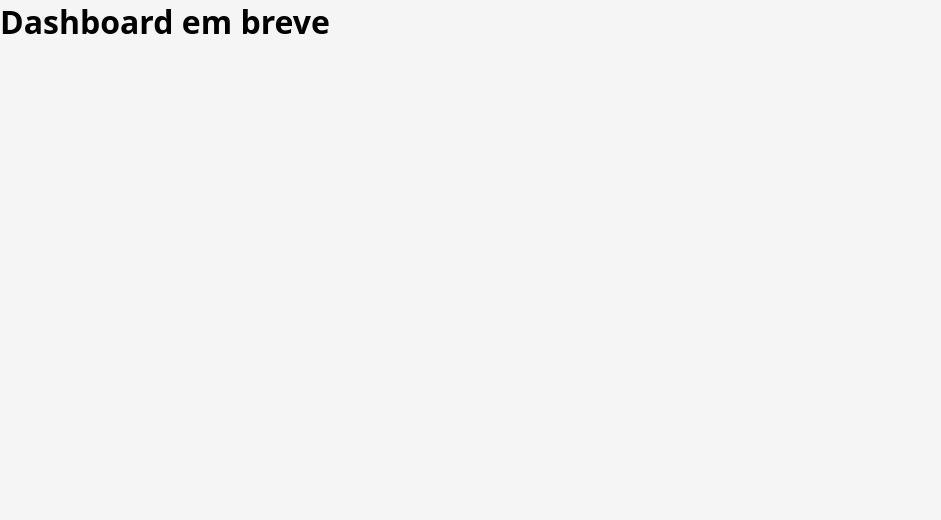
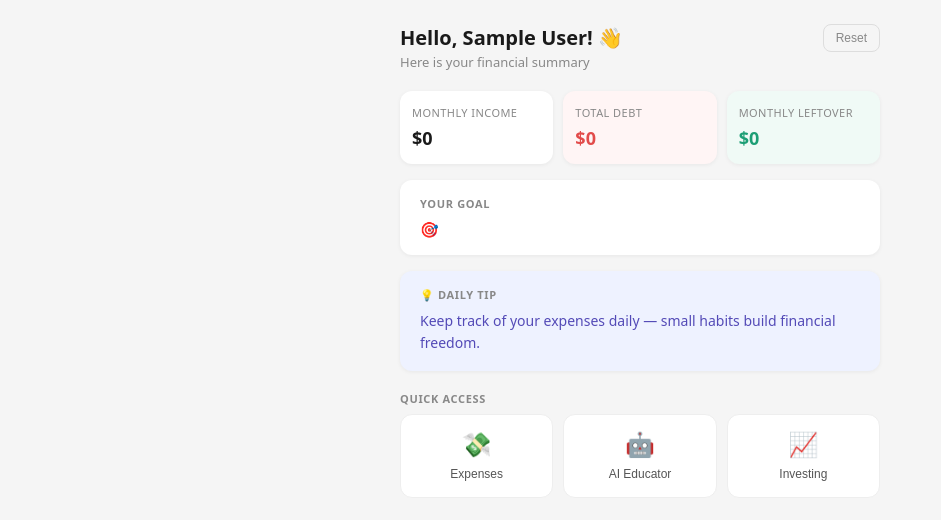
Before and after one commit to gabrielhsmarques/solutionai, a React (Vite) app: page /dashboard in a window 1280 px wide. Shown: the top 520 px of the page, without its empty margins (0-941 px from the left). Built offline with nearby package versions, Linux system fonts and the light colour scheme; no server answers; sample sign-in values are in the browser's storage.

Commit message:
feat: integrate gemini daily tip with loading animation

```diff
--- a/src/App.jsx
+++ b/src/App.jsx
@@ -1,15 +1,16 @@
-import { BrowserRouter, Routes, Route } from 'react-router-dom';
-import OnBoarding from './pages/onBoarding.jsx';
+import { BrowserRouter, Routes, Route } from 'react-router-dom'
+import OnBoarding from './pages/onBoarding.jsx'
+import Dashboard from './pages/Dashboard.jsx'
 
 function App() {
   return (
     <BrowserRouter>
       <Routes>
         <Route path="/" element={<OnBoarding />} />
-        <Route path="/dashboard" element={<h1>Dashboard em breve</h1>} />
+        <Route path="/dashboard" element={<Dashboard />} />
       </Routes>
     </BrowserRouter>
   );
 }
 
-export default App;
+export default App
--- a/src/index.css
+++ b/src/index.css
@@ -8,3 +8,7 @@ body {
   font-family: system-ui, sans-serif;
   background-color: #f5f5f5;
 }
+@keyframes bounce {
+  from { opacity: 0.3; transform: translateY(0); }
+  to   { opacity: 1;   transform: translateY(-4px); }
+}
--- /dev/null
+++ b/src/pages/Dashboard.jsx
@@ -0,0 +1,279 @@
+import { useEffect, useState } from 'react'
+import { useNavigate } from 'react-router-dom'
+import { useFinance } from '../context/FinanceContext'
+import { generateDailyTip } from '../services/geminiService'
+
+export default function Dashboard() {
+  const { profile } = useFinance()
+  const navigate = useNavigate()
+  const [dailyTip, setDailyTip] = useState('')
+  const [loadingTip, setLoadingTip] = useState(true)
+
+  useEffect(() => {
+    if (!profile) {
+      navigate('/')
+      return
+    }
+
+
+    async function fetchTip() {
+      try {
+        const tip = await generateDailyTip(profile)
+        setDailyTip(tip)
+      } catch (error) {
+        console.error('Gemini error:', error)
+        setDailyTip('Keep track of your expenses daily — small habits build financial freedom.')
+      } finally {
+        setLoadingTip(false)
+      }
+    }
+
+    fetchTip()
+  }, [profile, navigate])
+
+  if (!profile) return null
+
+  const income = parseFloat(profile.income) || 0
+  const debt = parseFloat(profile.debt) || 0
+  const monthlyDebtPayment = parseFloat((debt * 0.1).toFixed(2))
+  const leftover = parseFloat((income - monthlyDebtPayment).toFixed(2))
+
+  return (
+    <div style={styles.container}>
+      <div style={styles.content}>
+
+        {/* Header */}
+        <div style={styles.header}>
+          <div>
+            <h1 style={styles.greeting}>Hello, {profile.name}! 👋</h1>
+            <p style={styles.subtitle}>Here is your financial summary</p>
+          </div>
+          <button
+            onClick={() => {
+              localStorage.clear()
+              navigate('/')
+            }}
+            style={styles.resetBtn}
+          >
+            Reset
+          </button>
+        </div>
+
+        {/* Metric Cards */}
+        <div style={styles.cardsGrid}>
+          <div style={styles.card}>
+            <p style={styles.cardLabel}>Monthly Income</p>
+            <p style={styles.cardValue}>
+              ${income.toLocaleString()}
+            </p>
+          </div>
+          <div style={{ ...styles.card, ...styles.cardDanger }}>
+            <p style={styles.cardLabel}>Total Debt</p>
+            <p style={{ ...styles.cardValue, color: '#E24B4A' }}>
+              ${debt.toLocaleString()}
+            </p>
+          </div>
+          <div style={{ ...styles.card, ...styles.cardSuccess }}>
+            <p style={styles.cardLabel}>Monthly Leftover</p>
+            <p style={{ ...styles.cardValue, color: '#1D9E75' }}>
+              ${leftover.toLocaleString()}
+            </p>
+          </div>
+        </div>
+
+        {/* Goal */}
+        <div style={styles.goalCard}>
+          <p style={styles.sectionTitle}>YOUR GOAL</p>
+          <p style={styles.goalText}>🎯 {profile.goal}</p>
+          {profile.dependents > 0 && (
+            <p style={styles.dependentsText}>
+              👨‍👩‍👧 {profile.dependents} dependent(s)
+            </p>
+          )}
+        </div>
+
+        {/* Daily Tip */}
+        <div style={styles.tipCard}>
+          <p style={styles.sectionTitle}>💡 DAILY TIP</p>
+          {loadingTip ? (
+            <div style={styles.tipLoading}>
+              <div style={styles.tipDot} />
+              <div style={{ ...styles.tipDot, animationDelay: '0.2s' }} />
+              <div style={{ ...styles.tipDot, animationDelay: '0.4s' }} />
+            </div>
+          ) : (
+            <p style={styles.tipText}>{dailyTip}</p>
+          )}
+        </div>
+
+        {/* Quick Access */}
+        <p style={styles.sectionTitle}>QUICK ACCESS</p>
+        <div style={styles.shortcutsGrid}>
+          <button
+            style={styles.shortcutBtn}
+            onClick={() => navigate('/expenses')}
+          >
+            <span style={styles.shortcutIcon}>💸</span>
+            <span style={styles.shortcutLabel}>Expenses</span>
+          </button>
+          <button
+            style={styles.shortcutBtn}
+            onClick={() => navigate('/chat')}
+          >
+            <span style={styles.shortcutIcon}>🤖</span>
+            <span style={styles.shortcutLabel}>AI Educator</span>
+          </button>
+          <button
+            style={styles.shortcutBtn}
+            onClick={() => navigate('/investing')}
+          >
+            <span style={styles.shortcutIcon}>📈</span>
+            <span style={styles.shortcutLabel}>Investing</span>
+          </button>
+        </div>
+
+      </div>
+    </div>
+  )
+}
+
+const styles = {
+  container: {
+    minHeight: '100vh',
+    backgroundColor: '#f5f5f5',
+    padding: '1.5rem 1rem'
+  },
+  content: {
+    maxWidth: '480px',
+    margin: '0 auto'
+  },
+  header: {
+    display: 'flex',
+    justifyContent: 'space-between',
+    alignItems: 'flex-start',
+    marginBottom: '1.25rem'
+  },
+  greeting: {
+    fontSize: '20px',
+    fontWeight: '600',
+    color: '#1a1a1a'
+  },
+  subtitle: {
+    fontSize: '13px',
+    color: '#888',
+    marginTop: '2px'
+  },
+  resetBtn: {
+    fontSize: '12px',
+    padding: '6px 12px',
+    backgroundColor: 'transparent',
+    border: '1px solid #ddd',
+    borderRadius: '8px',
+    cursor: 'pointer',
+    color: '#888'
+  },
+  cardsGrid: {
+    display: 'grid',
+    gridTemplateColumns: 'repeat(3, 1fr)',
+    gap: '10px',
+    marginBottom: '1rem'
+  },
+  card: {
+    backgroundColor: '#ffffff',
+    borderRadius: '12px',
+    padding: '14px 12px',
+    boxShadow: '0 1px 4px rgba(0,0,0,0.06)'
+  },
+  cardDanger: {
+    backgroundColor: '#fff5f5'
+  },
+  cardSuccess: {
+    backgroundColor: '#f0faf6'
+  },
+  cardLabel: {
+    fontSize: '11px',
+    color: '#888',
+    marginBottom: '6px',
+    textTransform: 'uppercase',
+    letterSpacing: '0.04em'
+  },
+  cardValue: {
+    fontSize: '18px',
+    fontWeight: '600',
+    color: '#1a1a1a'
+  },
+  goalCard: {
+    backgroundColor: '#ffffff',
+    borderRadius: '12px',
+    padding: '1rem 1.25rem',
+    marginBottom: '1rem',
+    boxShadow: '0 1px 4px rgba(0,0,0,0.06)'
+  },
+  tipText: {
+    fontSize: '14px',
+    color: '#534AB7',
+    lineHeight: '1.6'
+  },
+  tipCard: {
+    backgroundColor: '#EEF2FF',
+    borderRadius: '12px',
+    padding: '1rem 1.25rem',
+    marginBottom: '1.25rem',
+    boxShadow: '0 1px 4px rgba(0,0,0,0.06)'
+  },
+  tipLoading: {
+    display: 'flex',
+    gap: '6px',
+    alignItems: 'center',
+    padding: '4px 0'
+  },
+  tipDot: {
+    width: '8px',
+    height: '8px',
+    borderRadius: '50%',
+    backgroundColor: '#534AB7',
+    animation: 'bounce 0.8s infinite alternate',
+  },
+  sectionTitle: {
+    fontSize: '11px',
+    fontWeight: '600',
+    color: '#888',
+    letterSpacing: '0.06em',
+    marginBottom: '8px'
+  },
+  goalText: {
+    fontSize: '15px',
+    color: '#1a1a1a',
+    fontWeight: '500'
+  },
+  dependentsText: {
+    fontSize: '13px',
+    color: '#888',
+    marginTop: '6px'
+  },
+  shortcutsGrid: {
+    display: 'grid',
+    gridTemplateColumns: 'repeat(3, 1fr)',
+    gap: '10px'
+  },
+  shortcutBtn: {
+    display: 'flex',
+    flexDirection: 'column',
+    alignItems: 'center',
+    gap: '8px',
+    backgroundColor: '#ffffff',
+    border: '1px solid #eee',
+    borderRadius: '12px',
+    padding: '16px 8px',
+    cursor: 'pointer',
+    transition: 'all 0.2s'
+  },
+  shortcutIcon: {
+    fontSize: '24px'
+  },
+  shortcutLabel: {
+    fontSize: '12px',
+    color: '#555',
+    fontWeight: '500'
+  }
+}
--- a/src/services/geminiService.js
+++ b/src/services/geminiService.js
@@ -1,14 +1,17 @@
 import { GoogleGenerativeAI } from '@google/generative-ai'
 
 const genAI = new GoogleGenerativeAI(import.meta.env.VITE_GEMINI_API_KEY)
-const model = genAI.getGenerativeModel({ model: 'gemini-1.5-flash' })
+
+const model = genAI.getGenerativeModel({ model: 'gemini-2.5-flash-lite' })
 
 export async function askEducator(question, userProfile) {
   const prompt = `
     You are a friendly and didactic financial educator.
     Answer clearly and practically, avoiding complex technical terms.
+    Keep your answer concise (max 3 paragraphs).
 
     User profile:
+    - Name: ${userProfile.name}
     - Monthly income: $${userProfile.income}
     - Total debt: $${userProfile.debt}
     - Dependents: ${userProfile.dependents}
@@ -24,7 +27,7 @@ export async function generateDailyTip(userProfile) {
   const prompt = `
     You are a friendly and didactic financial educator.
     Based on the profile below, generate ONE short and practical financial tip (max 2 lines).
-    Be direct and motivating.
+    Be direct and motivating. Do not use markdown or bullet points.
 
     Profile:
     - Monthly income: $${userProfile.income}
```
